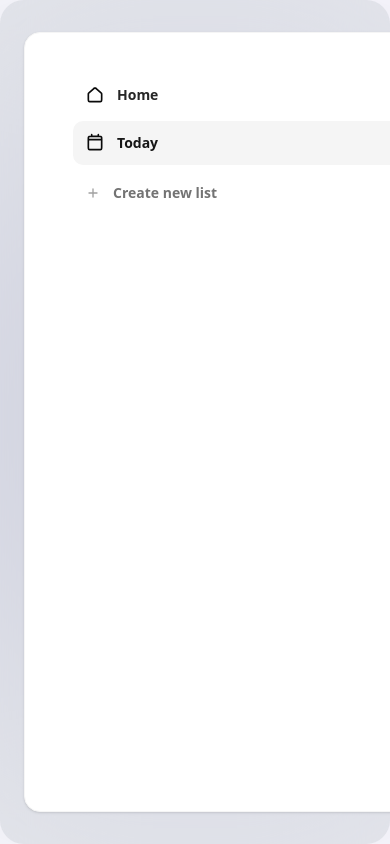
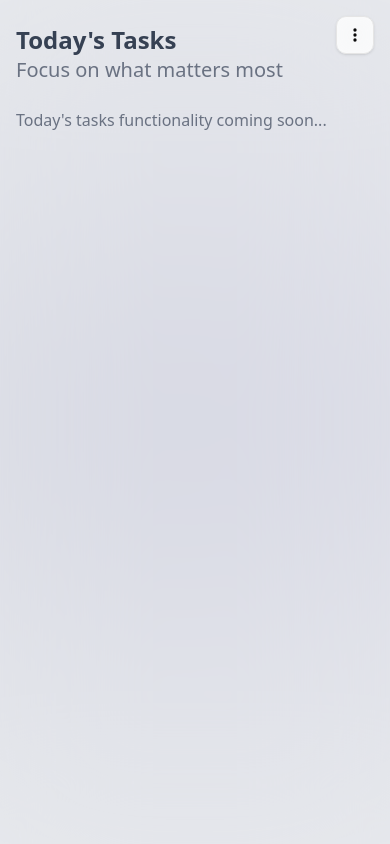
Before and after one commit to chefberke/calira, a Next.js app: page /board/today in a window 390 px wide. Built offline with nearby package versions, Linux system fonts and the light colour scheme; no server answers.

Commit message:
Refactor BoardLayout to include responsive mobile navigation; enhance Sidebar component with optional navigation callback; update page layouts for improved spacing and typography.

```diff
--- a/src/app/board/layout.tsx
+++ b/src/app/board/layout.tsx
@@ -1,26 +1,69 @@
+"use client";
+
 import Sidebar from "@/components/shared/Sidebar";
-import React from "react";
+import React, { useState } from "react";
+import {
+  Sheet,
+  SheetContent,
+  SheetTrigger,
+  SheetTitle,
+  SheetHeader,
+} from "@/components/ui/sheet";
+import Image from "next/image";
 
 export default function BoardLayout({
   children,
 }: {
   children: React.ReactNode;
 }) {
+  const [mobileMenuOpen, setMobileMenuOpen] = useState(false);
+
   return (
     <div className="relative w-full h-screen overflow-hidden">
-      {/* Background blur effect */}
+      {/* Background blur effect - responsive */}
       <div className="absolute inset-0 w-full h-full flex items-center justify-center z-0">
-        <div className="w-[500px] h-[350px] blur-[220px] rounded-full bg-gradient-to-r from-[#08203E] to-[#6036E9] z-0"></div>
+        <div className="w-[300px] h-[200px] sm:w-[400px] sm:h-[280px] lg:w-[500px] lg:h-[350px] blur-[180px] sm:blur-[220px] lg:blur-[240px] rounded-full bg-gradient-to-r from-[#08203E] to-[#6036E9] z-0"></div>
       </div>
 
       {/* Main container */}
-      <div className="relative h-screen w-full backdrop-blur-3xl bg-gray-300/50 rounded-3xl flex z-10">
-        {/* Sidebar - not fixed, just flex */}
-        <div className="flex-shrink-0 h-full">
+      <div className="relative h-screen w-full backdrop-blur-3xl bg-gray-300/50 rounded-none sm:rounded-2xl lg:rounded-3xl flex z-10">
+        {/* Desktop Sidebar - hidden on mobile */}
+        <div className="hidden lg:flex flex-shrink-0 h-full">
           <Sidebar />
         </div>
 
-        {/* Main content area - Screenbar and children */}
+        {/* Mobile Navigation */}
+        <div className="lg:hidden">
+          <Sheet open={mobileMenuOpen} onOpenChange={setMobileMenuOpen}>
+            <SheetTrigger asChild>
+              <button
+                className="fixed top-4 right-4 z-50 p-2 bg-white/80 backdrop-blur-sm rounded-lg shadow-sm border border-neutral-200 hover:bg-white/90 transition-all duration-200"
+                aria-label="Open menu"
+              >
+                <Image
+                  src="/more.svg"
+                  alt="Menu"
+                  width={20}
+                  height={20}
+                  className="w-5 h-5 text-neutral-700"
+                />
+              </button>
+            </SheetTrigger>
+            <SheetContent
+              side="left"
+              className="w-80 p-0 bg-white/95 backdrop-blur-xl"
+            >
+              <SheetHeader className="sr-only">
+                <SheetTitle>Navigation Menu</SheetTitle>
+              </SheetHeader>
+              <div className="h-full">
+                <Sidebar onNavigate={() => setMobileMenuOpen(false)} />
+              </div>
+            </SheetContent>
+          </Sheet>
+        </div>
+
+        {/* Main content area - responsive */}
         <div className="flex-1 h-full overflow-auto">{children}</div>
       </div>
     </div>
--- a/src/app/board/page.tsx
+++ b/src/app/board/page.tsx
@@ -39,23 +39,25 @@ function page() {
 
   return (
     <PageTransition>
-      <div className="w-full h-full py-10 px-64">
-        <div className="mb-8">
+      <div className="w-full h-full py-6 sm:py-8 lg:py-10 px-4 sm:px-8 md:px-16 lg:px-24 xl:px-20 2xl:px-64">
+        <div className="mb-6 lg:mb-8">
           {/* Greeting and user info with more icon */}
           <div className="mb-2 flex justify-between items-start group">
             <div>
-              <h1 className="text-3xl font-semibold text-gray-700">
+              <h1 className="text-2xl sm:text-3xl font-semibold text-gray-700">
                 {greeting}, {user.name.split(" ")[0]}!
               </h1>
               {/* Date display with greyish color directly below */}
-              <p className="text-gray-500 text-2xl">It's {formattedDate}</p>
+              <p className="text-gray-500 text-xl sm:text-2xl">
+                It's {formattedDate}
+              </p>
             </div>
             <Image
               src="/more.svg"
               alt="More options"
               width={24}
               height={24}
-              className="cursor-pointer opacity-0 group-hover:opacity-40 hover:opacity-60 transition-opacity duration-200"
+              className="cursor-pointer opacity-0 group-hover:opacity-40 hover:opacity-60 transition-opacity duration-200 hidden sm:block"
             />
           </div>
         </div>
--- a/src/app/board/today/page.tsx
+++ b/src/app/board/today/page.tsx
@@ -6,7 +6,20 @@ import PageTransition from "@/components/shared/PageTransition";
 function page() {
   return (
     <PageTransition>
-      <div>page</div>
+      <div className="w-full h-full py-6 sm:py-8 lg:py-10 px-4 sm:px-8 md:px-16 lg:px-32 xl:px-48 2xl:px-64">
+        <div className="mb-6 lg:mb-8">
+          <h1 className="text-2xl sm:text-3xl font-semibold text-gray-700">
+            Today's Tasks
+          </h1>
+          <p className="text-gray-500 text-xl sm:text-2xl">
+            Focus on what matters most
+          </p>
+        </div>
+        {/* Today's tasks content will go here */}
+        <div className="text-gray-500">
+          Today's tasks functionality coming soon...
+        </div>
+      </div>
     </PageTransition>
   );
 }
--- a/src/components/shared/Sidebar.tsx
+++ b/src/components/shared/Sidebar.tsx
@@ -16,7 +16,11 @@ interface SidebarItem {
   type?: "navigation" | "action"; // Add type to differentiate items
 }
 
-function Sidebar() {
+interface SidebarProps {
+  onNavigate?: () => void; // Optional callback for mobile navigation
+}
+
+function Sidebar({ onNavigate }: SidebarProps) {
   const pathname = usePathname();
   const { data: taskCounts, isLoading } = useTaskCounts();
 
@@ -137,16 +141,24 @@ function Sidebar() {
     }
   };
 
+  const handleLinkClick = () => {
+    // Call onNavigate when a link is clicked (for mobile menu closing)
+    if (onNavigate) {
+      onNavigate();
+    }
+  };
+
   return (
-    <div className="w-xl h-full py-8 px-6">
-      <div className="w-full h-full bg-white rounded-2xl p-4 shadow-sm border border-neutral-100">
-        <div className="flex flex-col items-start justify-start w-full h-full py-6 px-8">
+    <div className="w-full 2xl:w-xl xl:w-lg h-full py-4 lg:py-8 px-3 lg:px-6">
+      <div className="w-full h-full bg-white rounded-2xl p-3 lg:p-4 shadow-sm border border-neutral-100">
+        <div className="flex flex-col items-start justify-start w-full h-full py-4 lg:py-6 px-4 lg:px-8">
           <div className="w-full space-y-1">
             {sidebarItems.map((item) => (
               <Link
                 key={item.id}
                 href={item.href}
                 className={getItemStyles(item)}
+                onClick={handleLinkClick}
               >
                 <div className="flex items-center gap-3">
                   <div className={getIconStyles(item)}>{item.icon}</div>
--- a/src/components/shared/Task.tsx
+++ b/src/components/shared/Task.tsx
@@ -251,7 +251,7 @@ function Task({
   return (
     <>
       <div className="w-full max-w-2xl pt-2.5">
-        <div className="group flex items-center justify-between h-14 bg-neutral-100 rounded-2xl border-none pl-3 pr-2 font-medium transition-all duration-300 hover:bg-neutral-100 cursor-pointer">
+        <div className="group flex items-center justify-between h-14 bg-neutral-100 rounded-2xl border-none pl-3 pr-2 font-medium transition-all duration-300 hover:bg-neutral-100">
           {/* Left side - Checkbox and Task Title */}
           <div className="flex items-center gap-3 flex-1 min-w-0">
             <Checkbox
@@ -398,7 +398,7 @@ function Task({
           side="right"
           className="bg-transparent border-0 shadow-none w-auto h-full p-8 flex flex-col [&>button]:hidden outline-none focus:outline-none ring-0 focus:ring-0"
         >
-          <div className="w-[520px] h-full bg-white rounded-2xl shadow-sm border border-neutral-100 p-6 flex flex-col relative">
+          <div className="w-[450px] h-full bg-white rounded-2xl shadow-sm border border-neutral-100 p-6 flex flex-col relative">
             {/* Hidden title for accessibility */}
             <VisuallyHidden>
               <SheetTitle>Edit Task</SheetTitle>
```
